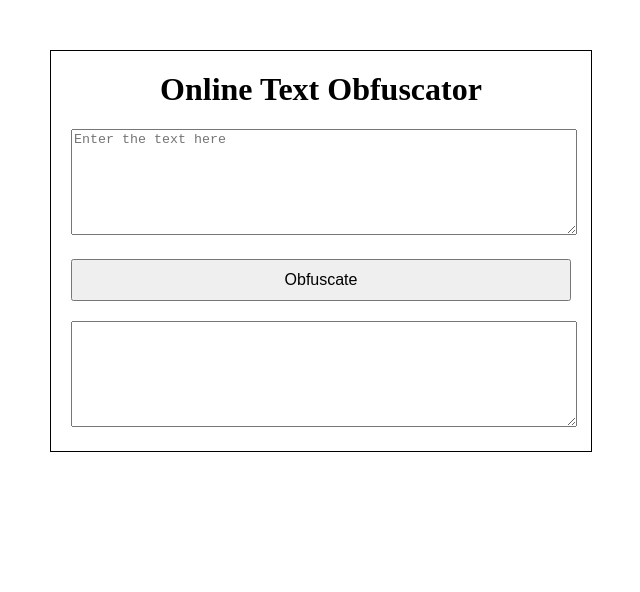
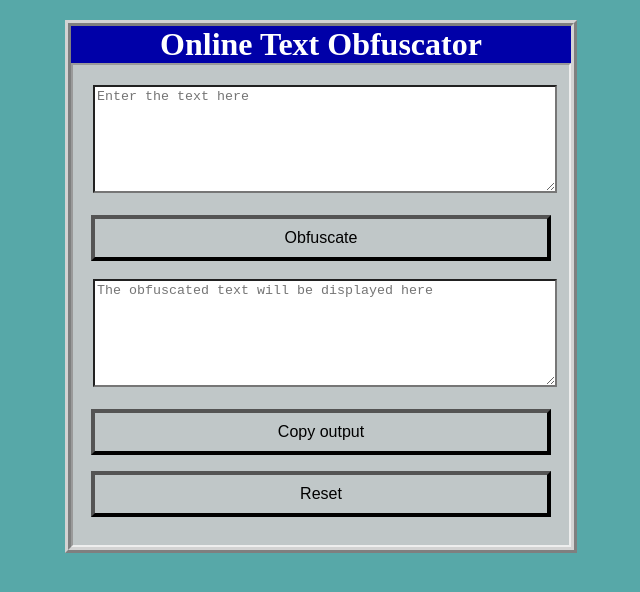
Before and after one commit to MCUmbrella/OnlineTextObfuscator, a plain HTML site: page index.html in a window 1280 px wide. Shown: the whole page, without its empty margins (319-959 px from the left). Drawn offline with Linux system fonts and the light colour scheme.

Commit message:
small improvements

```diff
--- a/index.html
+++ b/index.html
@@ -8,40 +8,71 @@
     <script src="obfuscator.js"></script>
     <style>
         body {
+            background-color: #57a8a8;
             margin: 0;
             padding: 0;
         }
 
-        h1 {
-            text-align: center;
-            margin-top: 0px;
-        }
-
         textarea {
+            background-color: white;
+            color: black;
+            border-style: inset;
+            border-width: 2px;
             width: 100%;
             height: 100px;
         }
 
         button {
+            background-color: #c0c7c8;
+            color: black;
+            outline-style: outset;
+            outline-width: 2px;
+            border-style: outset;
+            border-width: 2px;
             width: 100%;
+            margin-top: 10px;
+            margin-bottom: 10px;
             padding: 10px;
             font-size: 16px;
         }
 
+        button:active {
+            outline-style: inset;
+            border-style: inset;
+            transform: translate(4px, 4px);
+        }
+
         .app {
             width: 500px;
-            margin: 50px auto;
+            margin: 20px auto;
+            border-style: ridge;
+            border-width: 6px;
+            border-color: lightgray;
+        }
+
+        .title-bar {
+            background-color: #0000a8;
+            color: white;
+            margin: 0px;
+            text-align: center;
+        }
+
+        .content-pane {
+            background-color: #c0c7c8;
+            border-style: inset;
+            border-width: 2px;
+            margin: 0px auto;
             padding: 20px;
-            border: solid 1px;
         }
 
         .input-field {
-            margin-bottom: 20px;
+            margin-bottom: 10px;
             padding: 0px;
         }
 
         .output-field {
-            margin-top: 20px;
+            margin-top: 10px;
+            margin-bottom: 10px;
             padding: 0px;
         }
     </style>
@@ -49,22 +80,27 @@
 
 <body>
     <div class="app">
-        <h1>Online Text Obfuscator</h1>
-        <div class="input-field">
-            <textarea id="inputText" placeholder="Enter the text here"></textarea>
-        </div>
-        <button id="obfuscateButton">Obfuscate</button>
-        <div class="output-field">
-            <textarea id="outputText" readonly></textarea>
+        <h1 class="title-bar">Online Text Obfuscator</h1>
+        <div class="content-pane">
+            <div class="input-field">
+                <textarea id="inputText" placeholder="Enter the text here"></textarea>
+            </div>
+            <button id="obfuscateButton" onclick="onObfuscateClick()">Obfuscate</button>
+            <div class="output-field">
+                <textarea id="outputText" placeholder="The obfuscated text will be displayed here" readonly></textarea>
+            </div>
+            <button id="copyButton" onclick="onCopyClick()">Copy output</button>
+            <button id="resetButton" onclick="onResetClick()">Reset</button>
         </div>
     </div>
 
     <script>
+        var inputField = document.getElementById("inputText");
+        var outputField = document.getElementById("outputText");
+        var copyButton = document.getElementById("copyButton");
+
         function onObfuscateClick()
         {
-            var inputField = document.getElementById("inputText");
-            var outputField = document.getElementById("outputText");
-
             console.log("Input: length=" + inputField.value.length + ", value=" + inputField.value);
             try
             {
@@ -77,12 +113,24 @@
                 outputField.value = "Error: " + e.message;
                 console.log(e);
             }
+            copyButton.textContent = "Copy output";
         }
 
-        document.getElementById("obfuscateButton").addEventListener(
-            "click",
-            onObfuscateClick
-        );
+        function onCopyClick()
+        {
+            if(outputField.value.length != 0)
+            {
+                navigator.clipboard.writeText(outputField.value);
+                copyButton.textContent = "Copied";
+            }
+        }
+
+        function onResetClick()
+        {
+            inputField.value = "";
+            outputField.value = "";
+            copyButton.textContent = "Copy output";
+        }
 
         console.log("The obfuscator is ready");
     </script>
```
